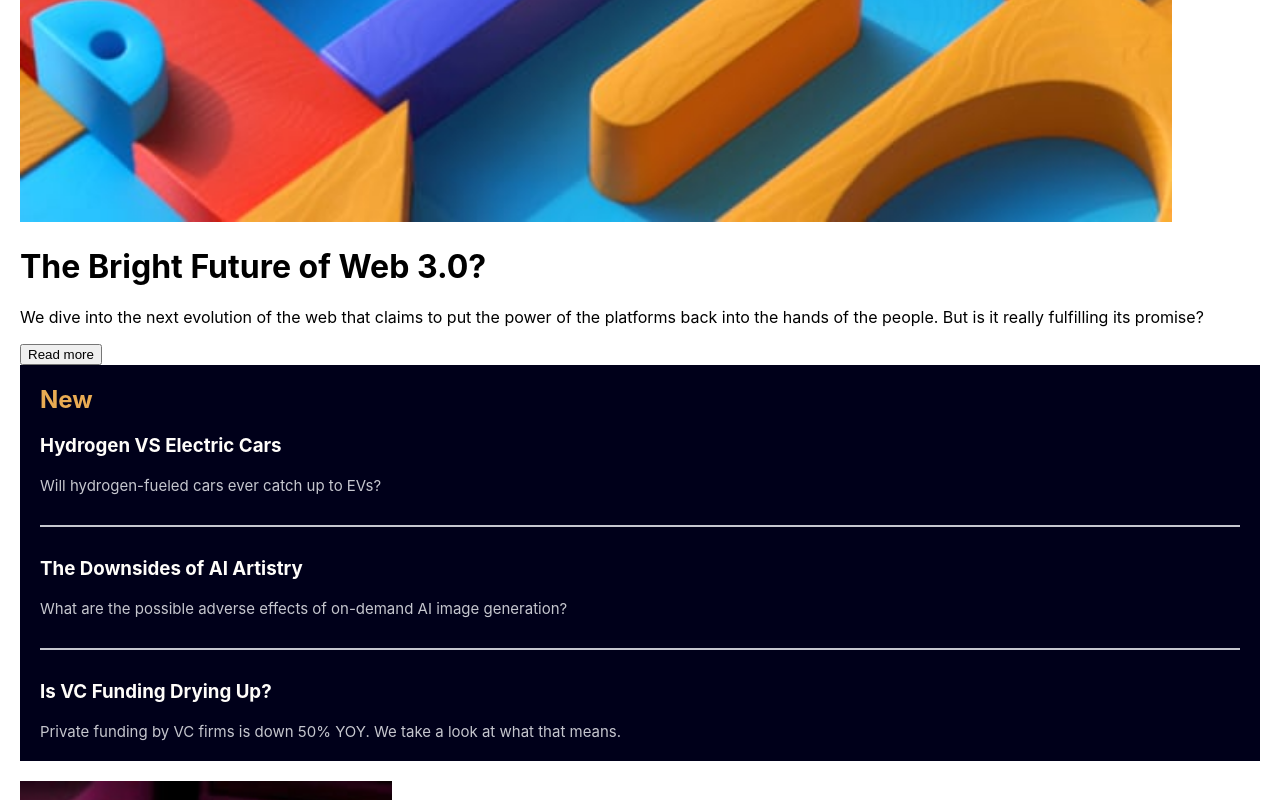
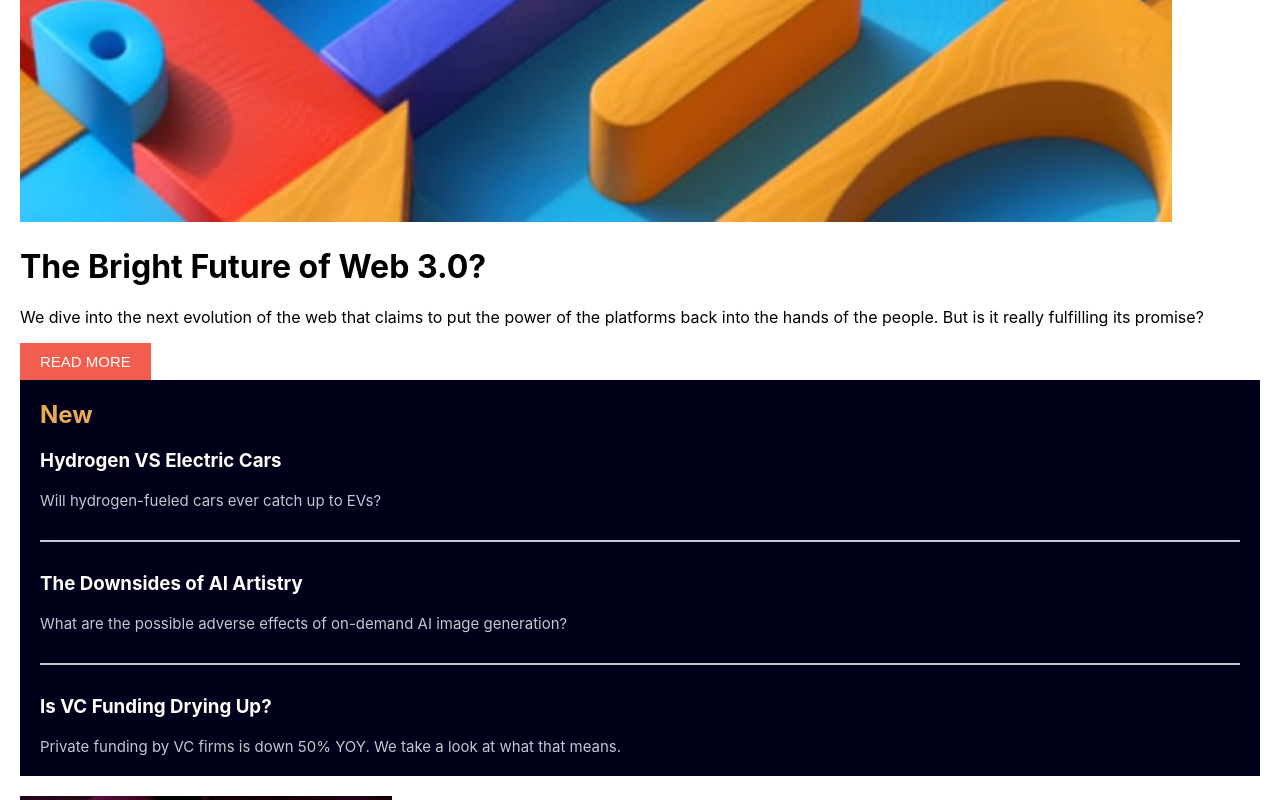
Before and after one commit to ChrisKnowles53/CJK_Frontend_News, a plain HTML site: page index.html in a window 1280 px wide. Shown: the part 866-1666 px from the top of the page. Drawn offline with Linux system fonts and the light colour scheme; files whose address does not match are found by name.

Commit message:
styling around the button added

```diff
--- a/index.html
+++ b/index.html
@@ -28,8 +28,9 @@
   Trending
   Categories
   </div>
+  <div class="first-article">
   <img src="./assets/images/image-web-3-mobile.jpg" alt="web3 mobile pic" class="firstImage">
-<h1>
+  <h1>
   The Bright Future of Web 3.0?
 </h1>
 <p>
@@ -37,9 +38,10 @@
   But is it really fulfilling its promise?
 </p>
 <button>
-  Read more
+  READ MORE
 </button>
 <br>
+</div>
 
 <div class="new-news">
 <h2> New </h2>
--- a/styles.css
+++ b/styles.css
@@ -109,3 +109,12 @@ hr{
   margin:30px 0;
   border: 1px solid var(--grayish-blue);
 }
+button {
+  background-color: var(--soft-red);
+  color: var(--off-white);
+  border: none;
+  padding: 10px 20px;
+  font-size: 15px;
+  font-weight: 400;
+  cursor: pointer;
+}
```
